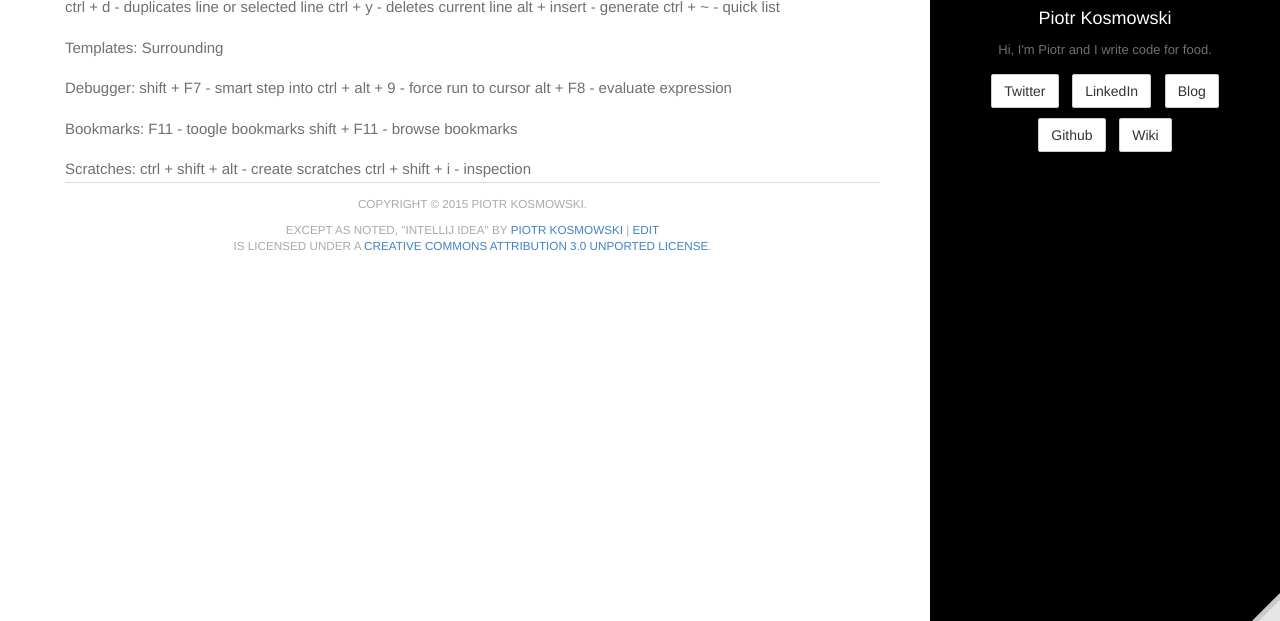
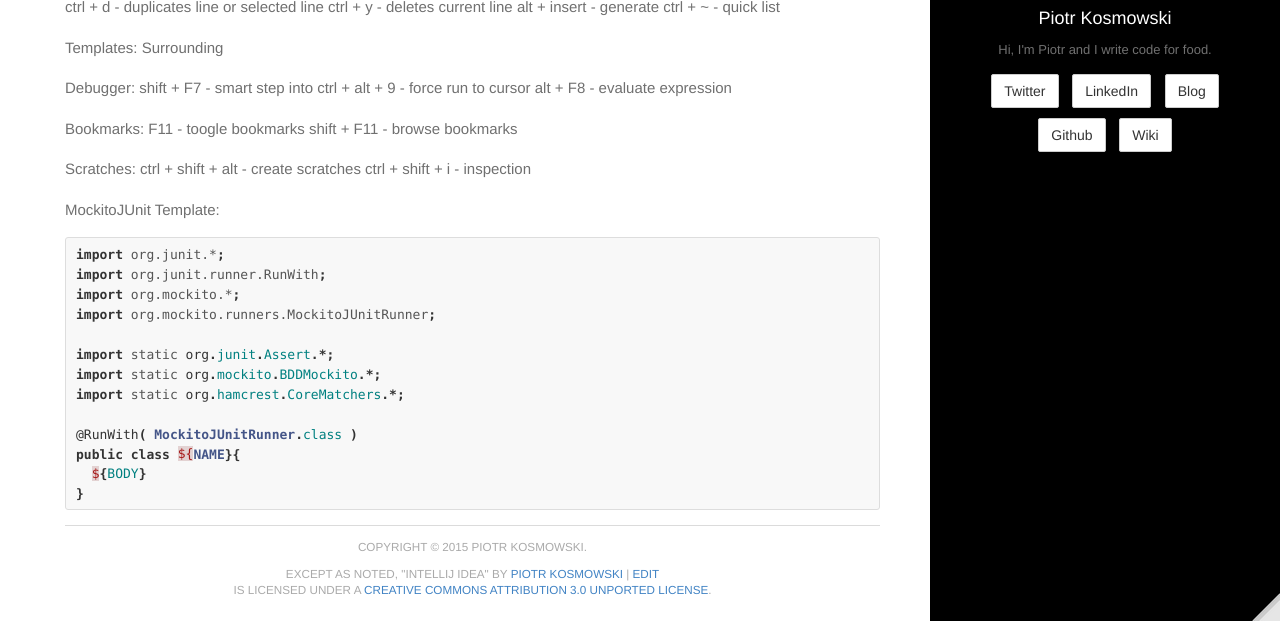
Before and after one commit to kospiotr/kospiotr.github.io, a Jekyll site: the page built from wiki/intellij-idea.md, in a window 1280 px wide and 900 px high, scrolled down 1063 px, cut to the strip 279-900 px from the top of the window. Built offline with Jekyll 4.4.1, drawn with Linux system fonts in a browser that asks for light colours; Markdown is read by kramdown in place of the engine named in the settings.

Commit message:
Update intellij-idea.md

````diff
--- a/wiki/intellij-idea.md
+++ b/wiki/intellij-idea.md
@@ -93,3 +93,21 @@ shift + F11 - browse bookmarks
 Scratches:
 ctrl + shift + alt - create scratches
 ctrl + shift + i - inspection
+
+MockitoJUnit Template:
+
+```java
+import org.junit.*;
+import org.junit.runner.RunWith;
+import org.mockito.*;
+import org.mockito.runners.MockitoJUnitRunner;
+
+import static org.junit.Assert.*;
+import static org.mockito.BDDMockito.*;
+import static org.hamcrest.CoreMatchers.*;
+
+@RunWith( MockitoJUnitRunner.class )
+public class ${NAME}{
+  ${BODY}
+}
+```
````
